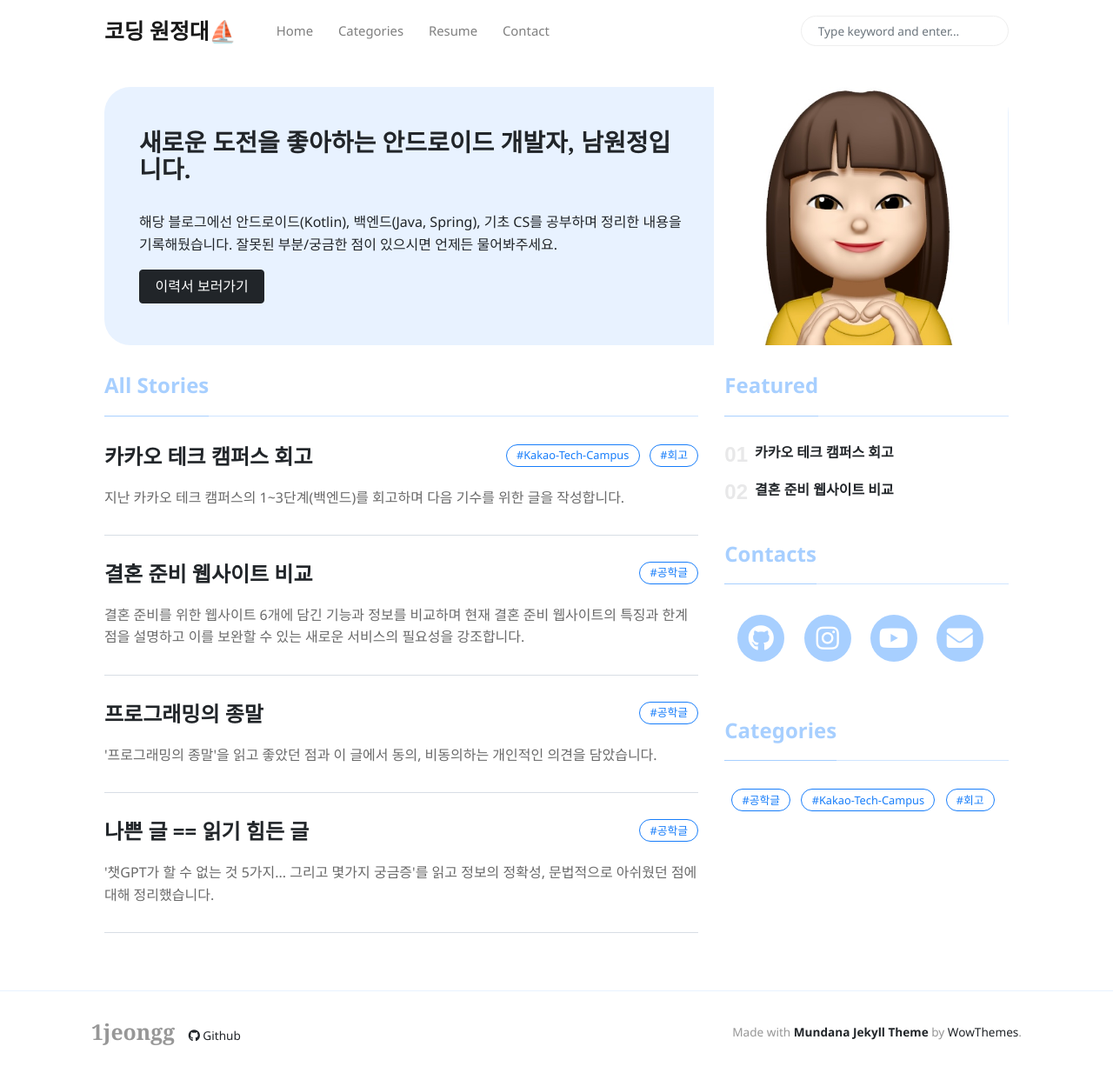
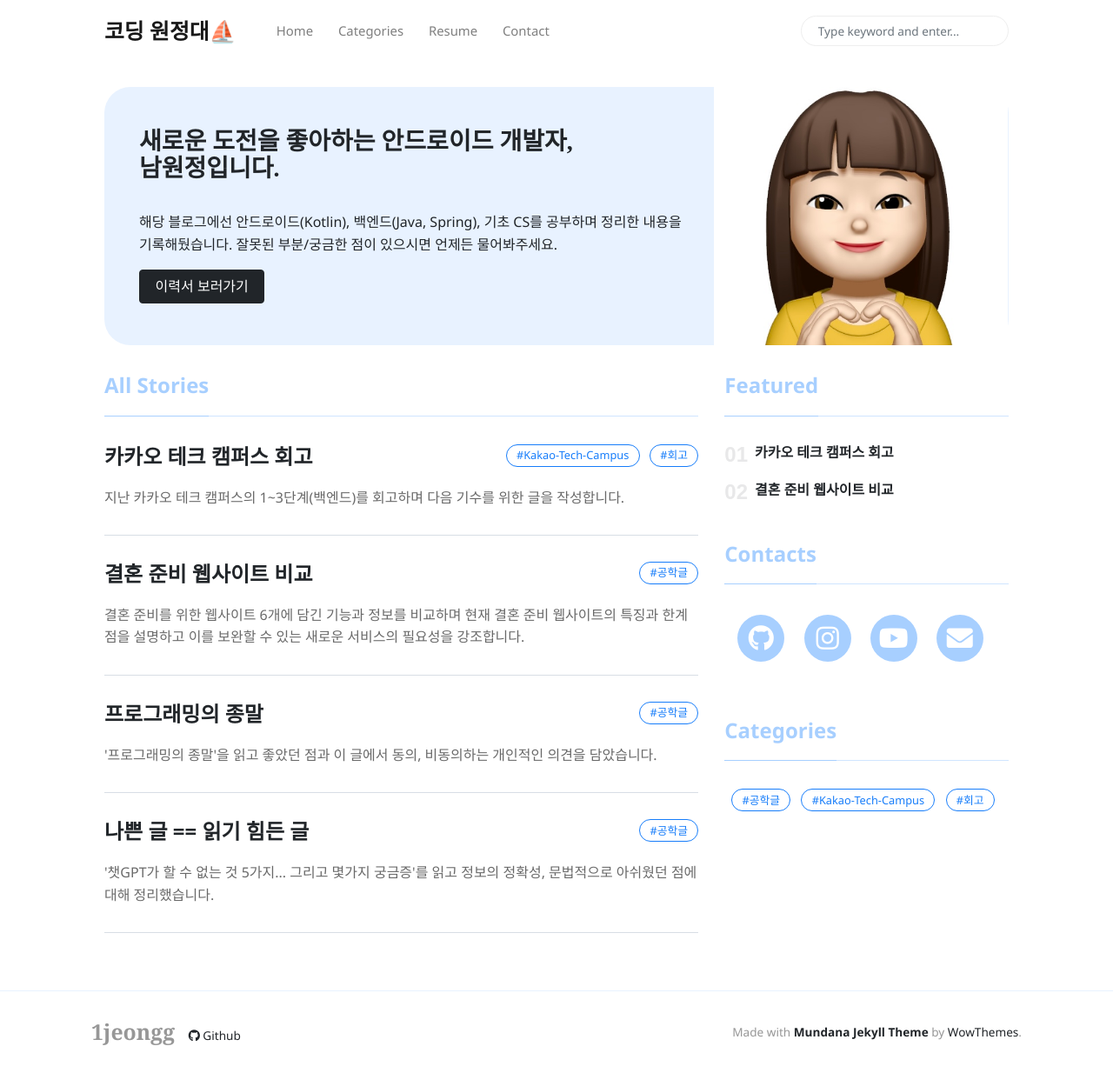
Before and after one commit to 1jeongg/1jeongg.github.io, a Jekyll site: the page built from index.html, in a window 1280 px wide and 1234 px high. Shown: the whole window at 87% size. Built offline with Jekyll 4.4.1, drawn with Linux system fonts in a browser that asks for light colours; nearby versions of some CDN libraries; some web fonts are replaced; the list of posts is cut into pages by our own code.

Commit message:
design: font-family changed

```diff
--- a/assets/css/theme.css
+++ b/assets/css/theme.css
@@ -304,7 +304,7 @@
 		right:0;
 	}
     .jumbotron-home h1 {
-        font-family: "SOYOMapleBoldTTF", "SUITE-Regular", Georgia,Times,"Times New Roman",serif;
+        font-family: "SOYOMapleBoldTTF";
         font-size: 1.75rem;
         font-weight: 700;
         line-height: 1.1;
--- a/index.html
+++ b/index.html
@@ -6,7 +6,11 @@
 description: "A great Jekyll theme developed by Sal @wowthemesnet."
 ---
 
-
+<style>
+  .soyo {
+    font-family: "SOYOMapleBoldTTF"
+  }
+</style>
 <div class="container">
 
 {% if page.url == "/" %}
@@ -15,7 +19,7 @@
     <div class="pl-4 pr-0 h-100 tofront">
         <div class="row justify-content-between">
             <div class="col-md-8 pt-5 pb-5 pr-lg-4 align-self-center">
-                <h1 class="mb-8">새로운 도전을 좋아하는 안드로이드 개발자, 남원정입니다.</h1>
+                <h1 class="mb-8 soyo">새로운 도전을 좋아하는 안드로이드 개발자,<br> 남원정입니다.</h1>
                 <br>
                 <p class="mb-8 lead">
                     해당 블로그에선 안드로이드(Kotlin), 백엔드(Java, Spring), 기초 CS를 공부하며
```
